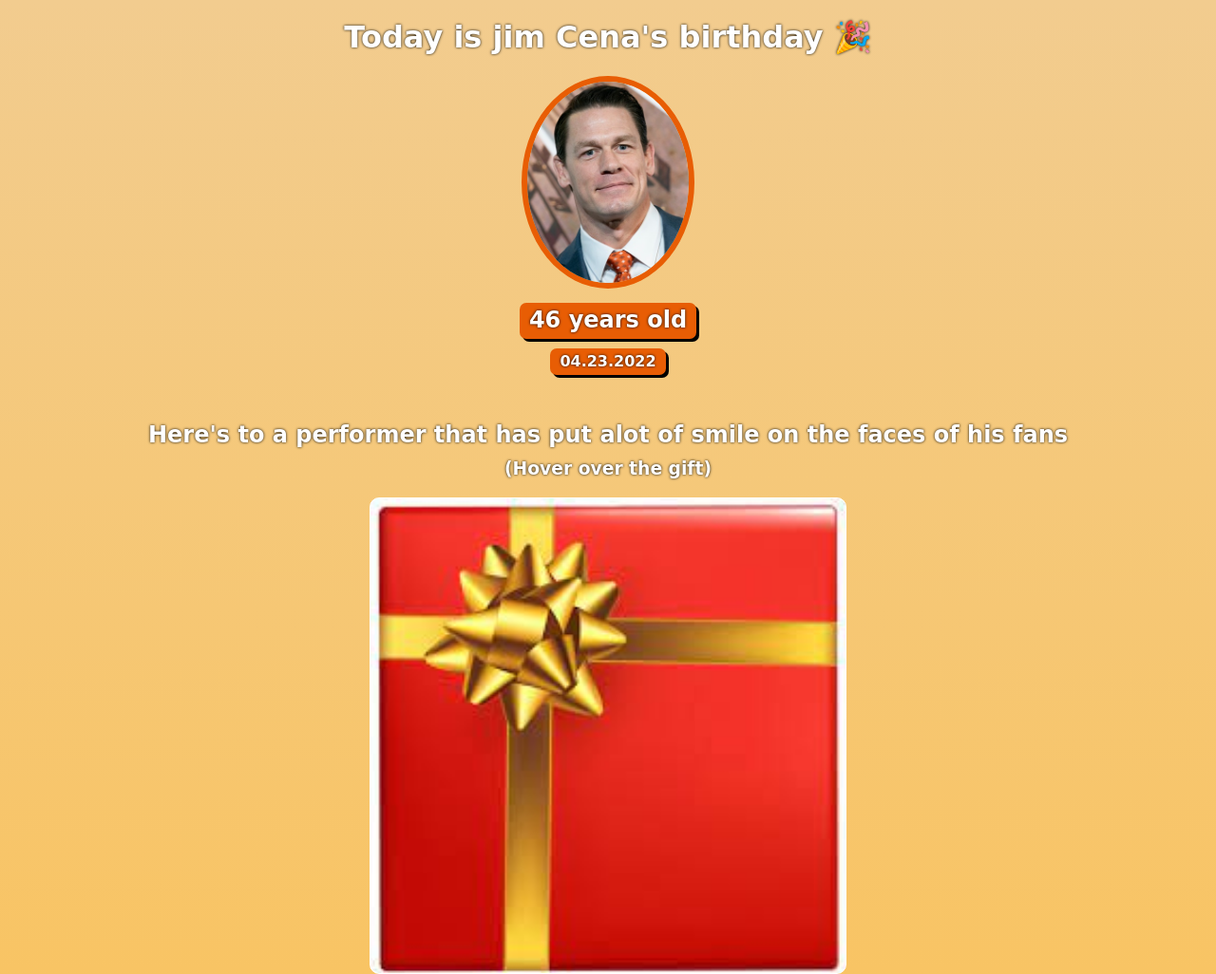
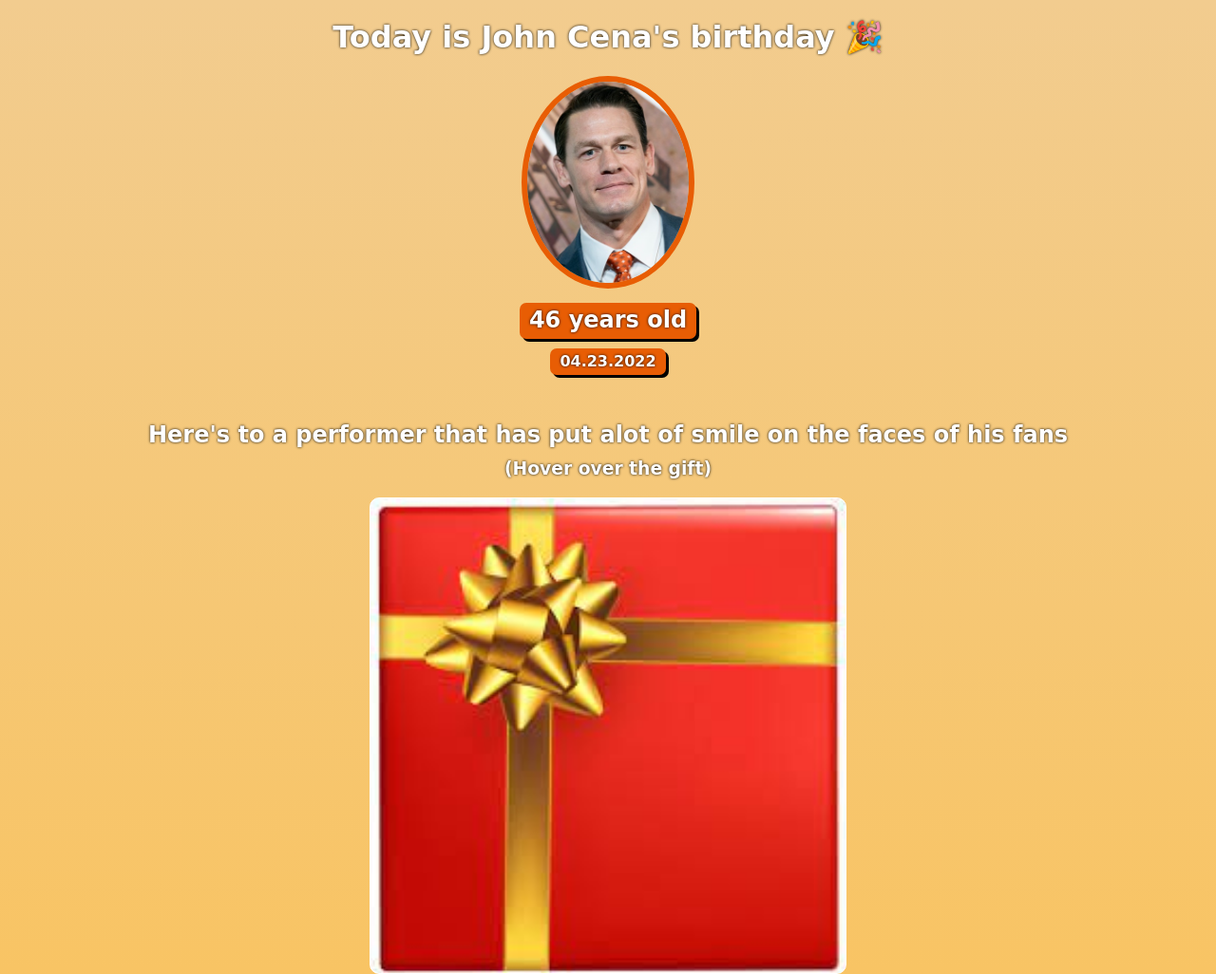
Before and after one commit to Bezaleelstone/birthday-card-site, a website built with Vite: page index.html in a window 1280 px wide. Shown: the top 1026 px of the page at 95% size. Built offline with nearby package versions, Linux system fonts and the light colour scheme; a web font is replaced by a local one.

Commit message:
Revert name change

```diff
--- a/index.html
+++ b/index.html
@@ -7,7 +7,7 @@
     </head>
     <body>
         <div id="header">
-            <h1>Today is jim Cena's birthday 🎉</h1>
+            <h1>Today is John Cena's birthday 🎉</h1>
             <img id="john-img" src="images/john-cena-medium.jpg">
             <h2 id="bday-age">46 years old</h2>
             <h4 id="bday-date">04.23.2022</h4>
```
